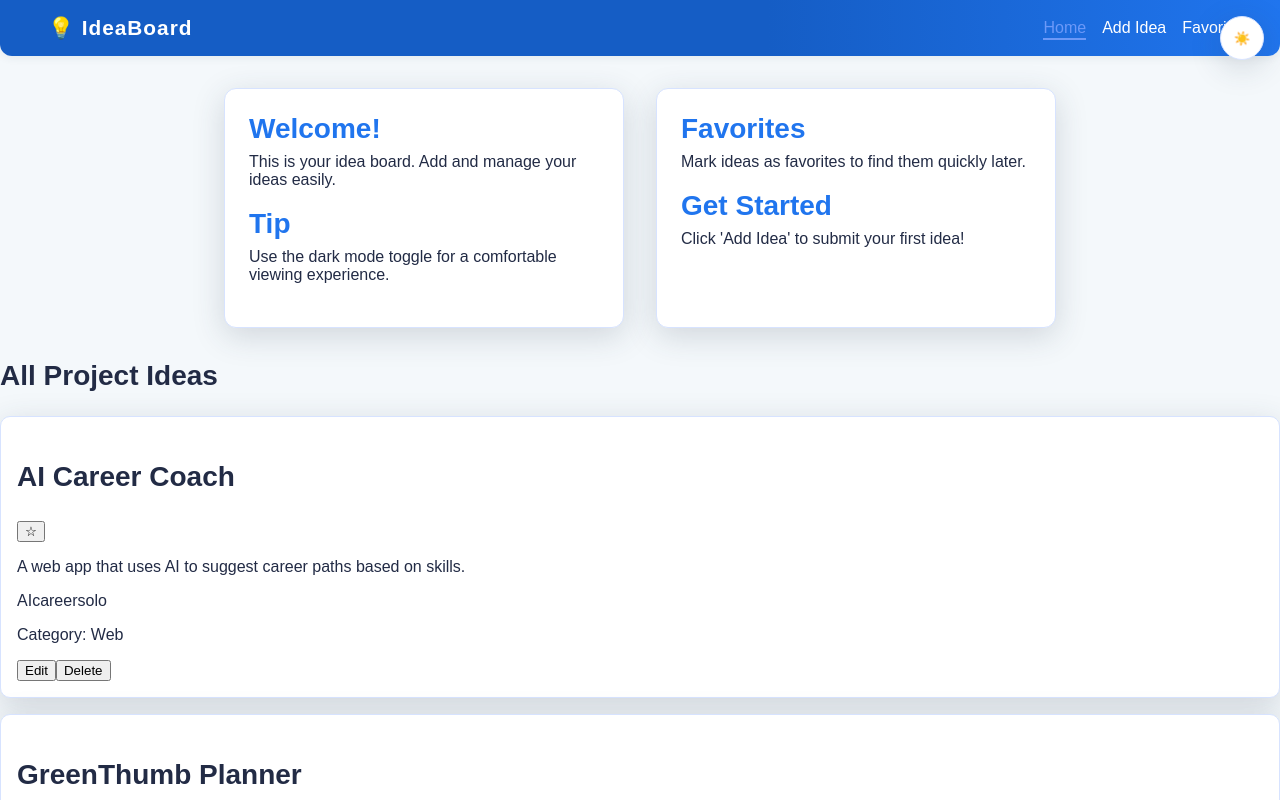
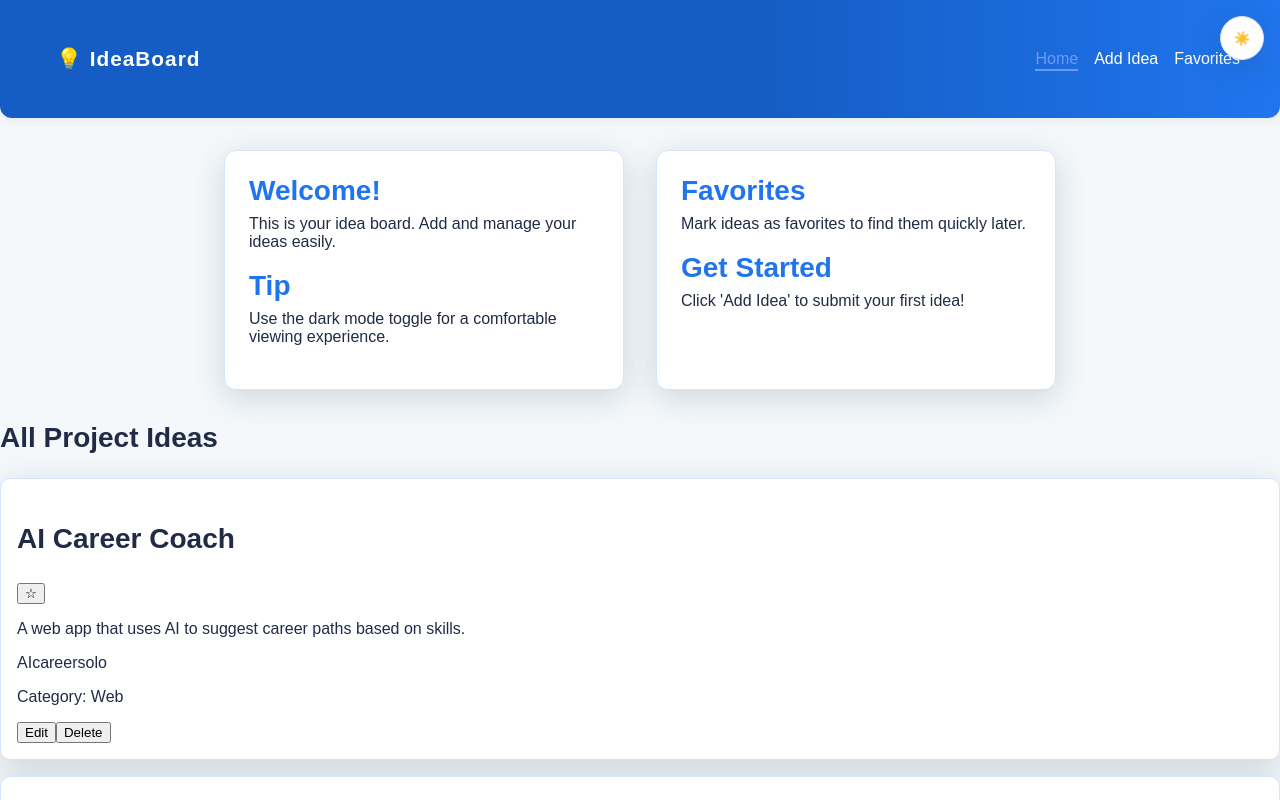
Before and after one commit to evansveryown/phase_2_final_project, a React (Vite) app: page / in a window 1280 px wide. Shown: the top 800 px of the page. Built offline with nearby package versions, Linux system fonts and the light colour scheme; data requests are answered from the project's data file.

Commit message:
addednavbar

```diff
--- a/src/App.css
+++ b/src/App.css
@@ -42,7 +42,8 @@ body {
 }
 
 .navbar {
-  padding: 1rem 2rem;
+  min-height: 70px;
+  padding: 1.5rem 2.5rem;
   background: linear-gradient(90deg, var(--primary-dark) 60%, var(--primary) 100%);
   color: #fff;
   display: flex;
```
